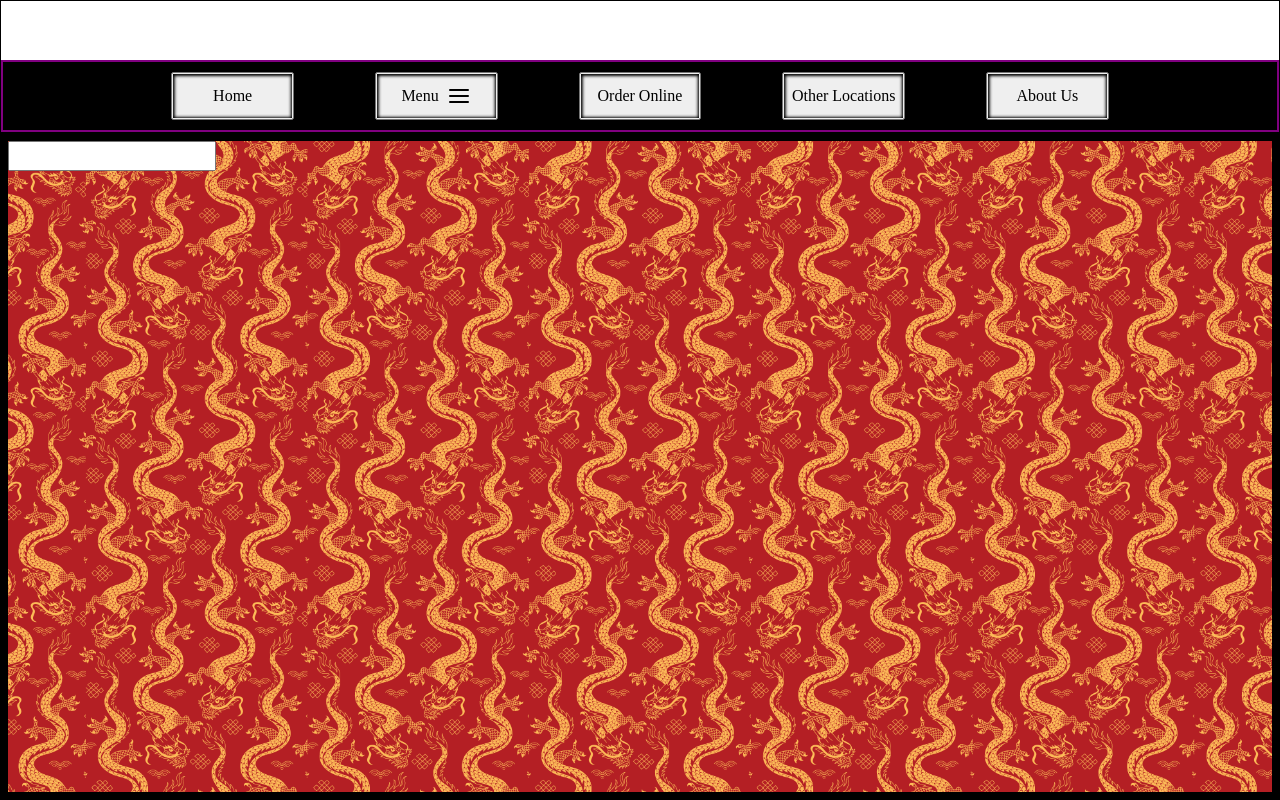
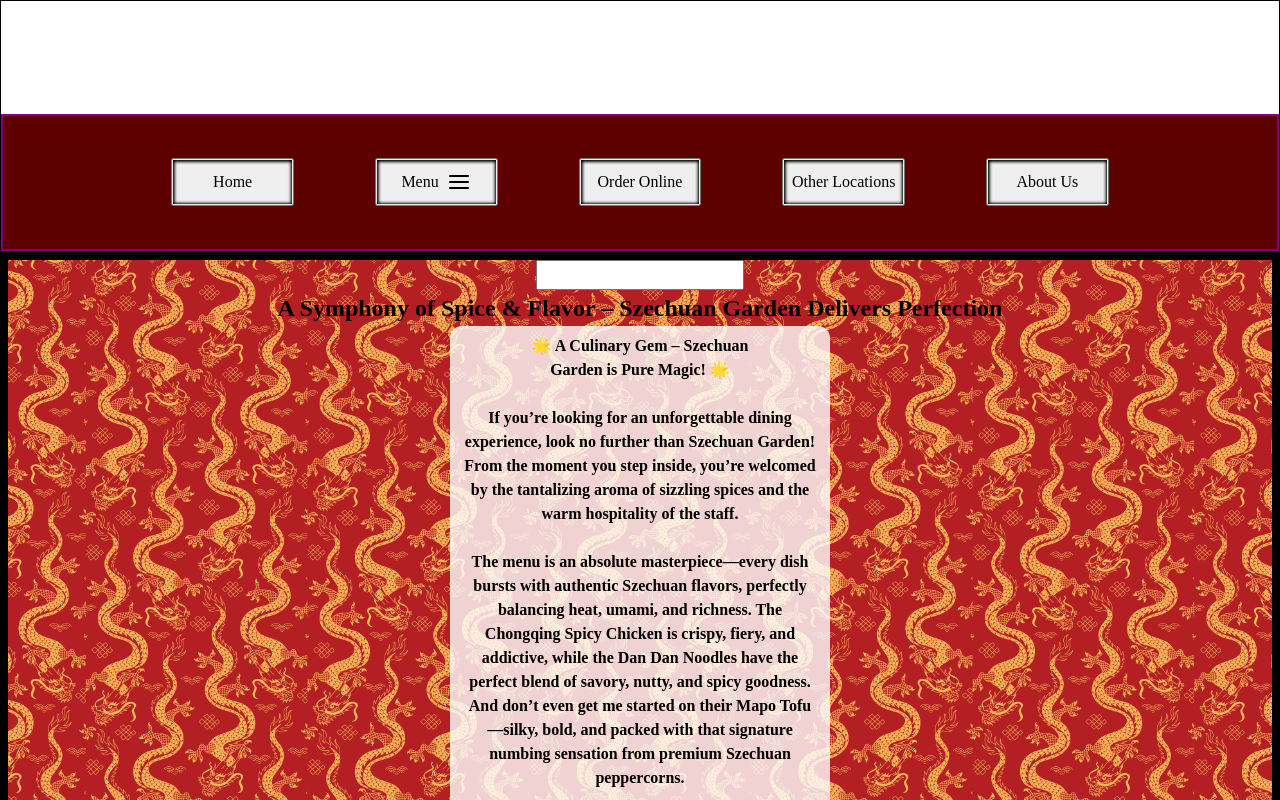
Before and after one commit to Rugwall01/TOP_Restaurant_Page, a website built with webpack: page src/template.html in a window 1280 px wide. Shown: the top 800 px of the page. Built offline with nearby package versions, Linux system fonts and the light colour scheme.

Commit message:
first draft of testimonial text content and headline.

```diff
--- a/src/pageLoad.js
+++ b/src/pageLoad.js
@@ -10,18 +10,43 @@
     const frontPage = document.createElement('div');
     const searchBar = document.createElement('input');
     const headline = document.createElement('h2');
-    const testamonial = document.createElement('h4');
+    const testimonial = document.createElement('h4');
 
     frontPage.classList.add('main');
     searchBar.classList.add('search');
     headline.classList.add('headline');
-    testamonial.classList.add('testamonial');
+    testimonial.classList.add('testimonial');
 
+    headline.textContent = `A Symphony of Spice & Flavor – Szechuan Garden Delivers Perfection`;
+
+    testimonial.textContent = `🌟 A Culinary Gem – Szechuan Garden is Pure Magic! 🌟
+
+If you’re looking for an unforgettable dining experience, look no further than Szechuan Garden! From the moment you step inside, you’re welcomed by the tantalizing aroma of sizzling spices and the warm hospitality of the staff.
+
+The menu is an absolute masterpiece—every dish bursts with authentic Szechuan flavors, perfectly balancing heat, umami, and richness. The Chongqing Spicy Chicken is crispy, fiery, and addictive, while the Dan Dan Noodles have the perfect blend of savory, nutty, and spicy goodness. And don’t even get me started on their Mapo Tofu—silky, bold, and packed with that signature numbing sensation from premium Szechuan peppercorns.
+
+Beyond the food, the atmosphere is charming and inviting, blending modern elegance with traditional Chinese decor. Whether you’re here for a casual night out or a special celebration, Szechuan Garden delivers an experience that’s second to none.
+
+🔥 10/10 – A must-visit for spice lovers and foodies alike! 🔥
+
+ --Elliot Ramsey (Food critic & culinary enthusiast) 🍜✨
+
+\n
+
+🌶️ "An Explosion of Flavor in Every Bite!" 🌶️
+
+Szechuan Garden is nothing short of spectacular! Every dish is a perfect harmony of heat, spice, and bold flavors that keep you coming back for more. The Twice-Cooked Pork was incredibly tender, infused with just the right amount of smokiness, and the Szechuan Hot Pot? Absolutely divine—an adventure for the taste buds!
+
+The ambiance is warm and inviting, with a touch of modern elegance that makes the dining experience even more special. Whether you're a spice lover or just looking for an authentic culinary journey, this is the place to be.
+
+🔥 Szechuan Garden has officially set the standard for Chinese cuisine! 🔥
+
+ — Lena Whitmore, Food Enthusiast & World Traveler`;
 
 
     const buildPage = () => {
 
-        frontPage.append(searchBar, headline, testamonial);
+        frontPage.append(searchBar, headline, testimonial);
         content.append(frontPage);
 
     }
--- a/src/styles.css
+++ b/src/styles.css
@@ -42,11 +42,11 @@
 
 
   body {
-    height: 100vh;
+    min-height: 100vh;
     width: 100vw;
     display: grid;
     grid-template-columns: 1fr;
-    grid-template-rows: .2fr 1fr;
+    grid-template-rows: .175fr 1fr;
     grid-template-areas:
     "header"
     "cont";
@@ -60,7 +60,9 @@
     display: flex;
     justify-content: center;
     align-items: end;
-    /* overflow: hidden; */
+    overflow: visible;
+    position: sticky;
+    top: 0;
 
 
 
@@ -69,13 +71,16 @@
   .nav {
     width: 100%;
     height: 55%;
-    background-color: black;
+    background-color: rgb(92, 0, 0);
     border: 2px solid purple;
     display: flex;
     justify-content: space-around;
     align-items: center;
     padding-left: 10%;
     padding-right: 10%;
+    top: 0;
+    position: sticky;
+    /* align-self: start; */
 
   }
 
@@ -87,13 +92,19 @@
     /* background-size: contain; */
     background-position: center;
     background-repeat: repeat;
+    min-height: 100%;
+    display: flex;
+    flex-direction: column;
+    /* justify-content: center; */
+    text-align: center;
+    align-items: center;
 
 
 
   }
 
   .navBtn {
-    /* background-color: white; */
+    background-color: none;
     /* position: relative; */
     /* width: calc(1.75rem + 1.75vw + 75px);
     height: calc(.75rem + .75vh + 25px); */
@@ -114,3 +125,17 @@
     padding-left: 20px;
     padding-right: 20px;
   }
+
+
+  .testimonial {
+    background-color: rgba(255, 255, 255, .8);
+    max-width: 30%;
+    padding: 7.5px;
+    padding-left: 12px;
+    padding-right: 12px;
+    /* align-self: center; */
+    justify-self: center;
+
+    border-radius: 12px;
+    white-space: pre-line;
+  }
```
